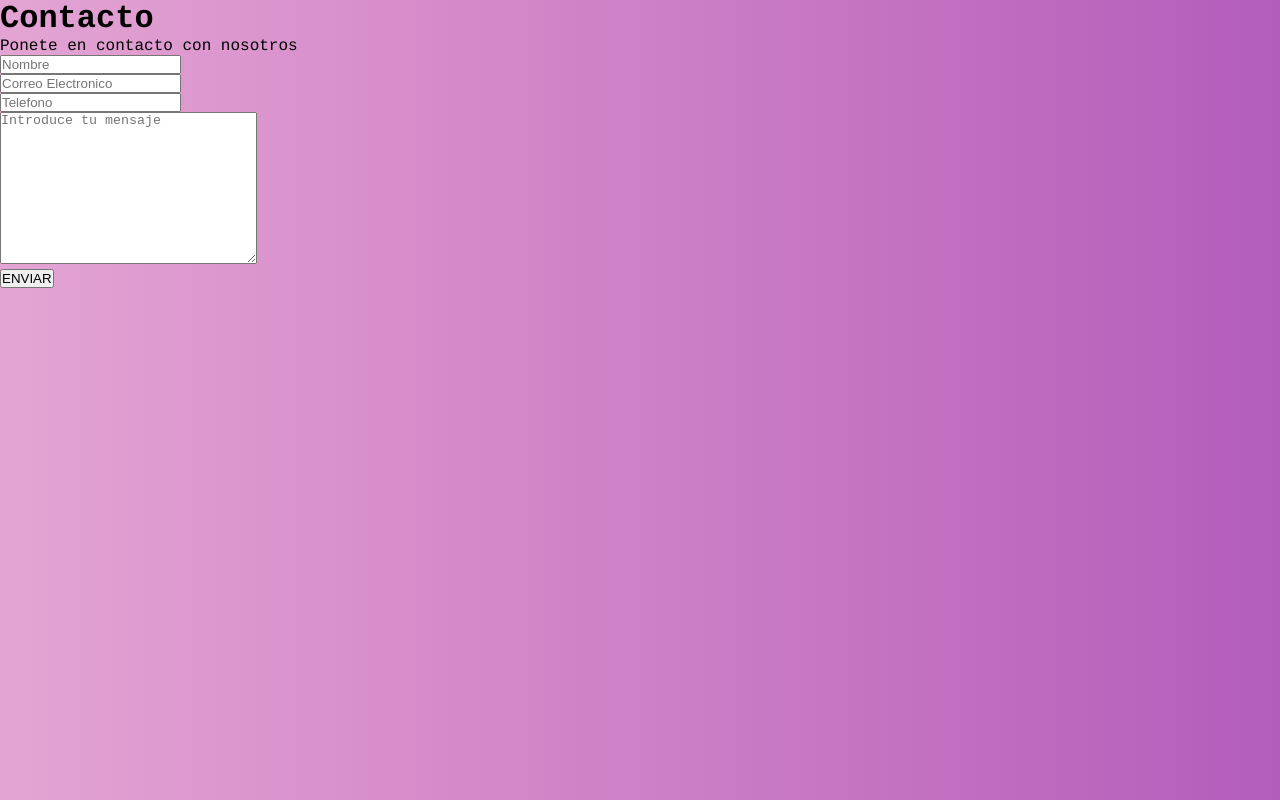
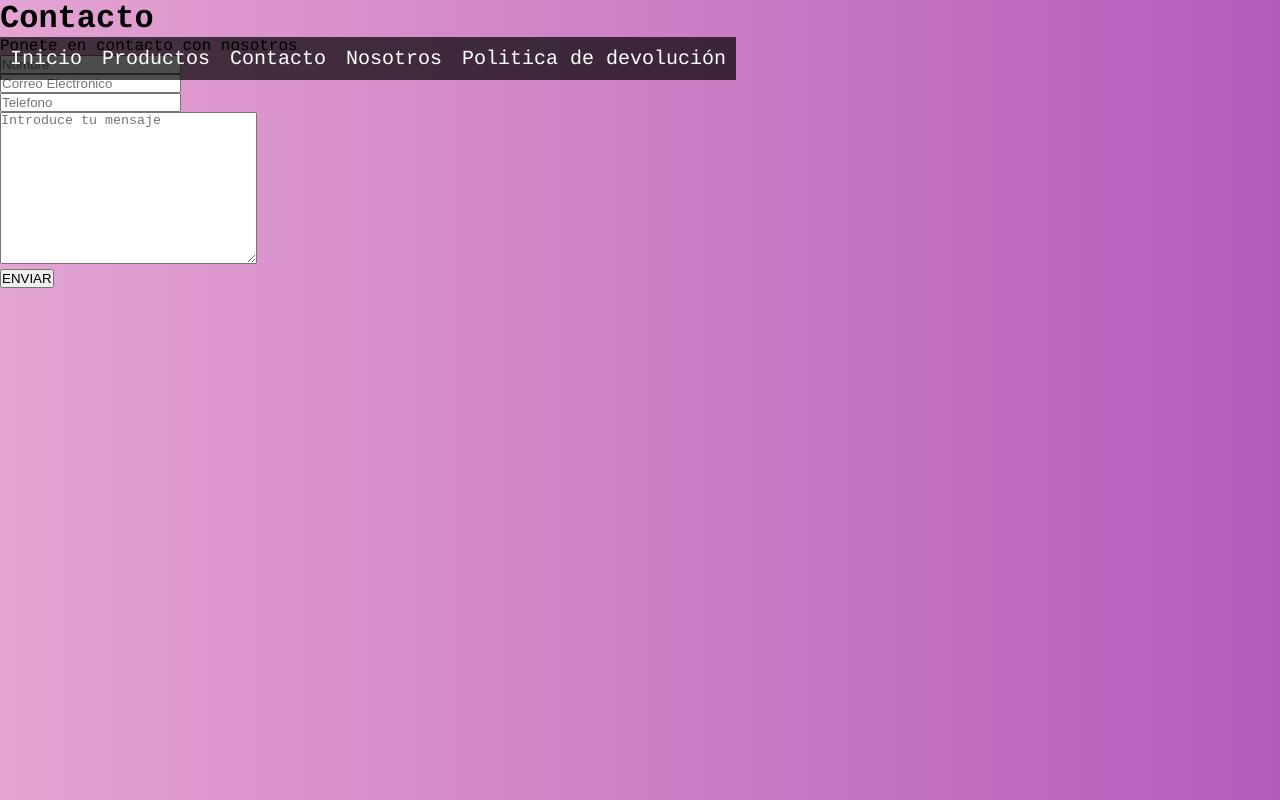
Before and after one commit to PACZKONATASHA/tercera-preentrega_paczko-natasha, a plain HTML site: page pages/contacto.html in a window 1280 px wide. Drawn offline with Linux system fonts and the light colour scheme.

Commit message:
le agregue el menu a esas paginas

```diff
--- a/pages/contacto.html
+++ b/pages/contacto.html
@@ -8,7 +8,7 @@
 </head>
 <body>
     <h1>Contacto</h1>
-    <!-- <header>
+     <header>
         <nav>
             <div>
                 <ul>
@@ -31,7 +31,7 @@
             </div>
 
         </nav>
-    </header> -->
+    </header>
     <main>
         <section>
             <p>Ponete en contacto con nosotros</p>
```
Also changed, not shown: pages/nosotros.html (+2 -2 lines), pages/politica.html (+2 -2 lines).
